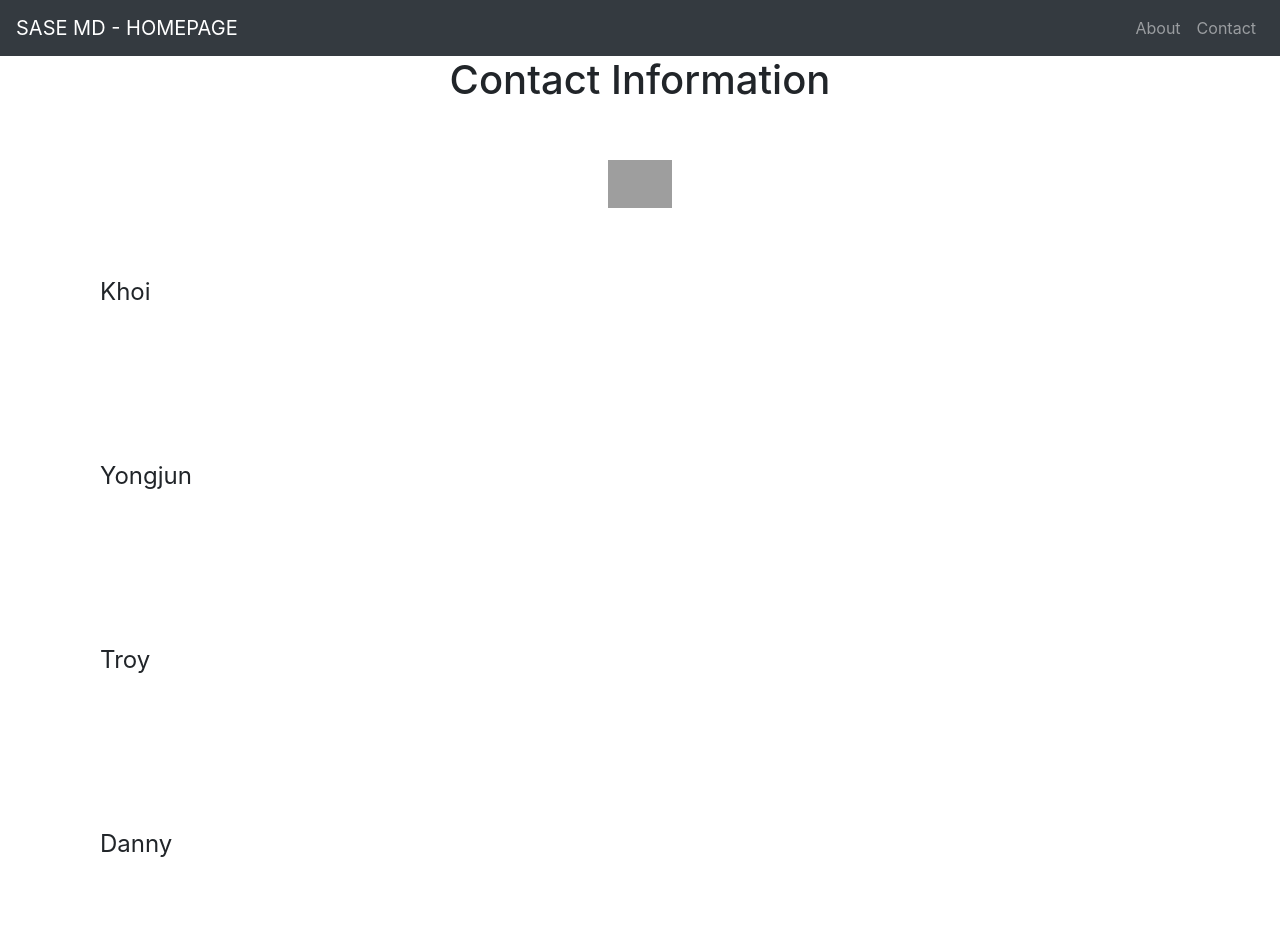
After one commit to Dannyle1237/MedicalAnalysis, a Flask app: page /contact in a window 1280 px wide. The commit adds this page. Run offline with Flask 3, Linux system fonts and the light colour scheme; some libraries are stand-ins or nearby versions; grey boxes are pictures that could not be loaded.

Commit message:
7214122023

```diff
--- a/python_flask/app.py
+++ b/python_flask/app.py
@@ -1,3 +1,26 @@
+# from flask import Flask, render_template
+# #this is the file to handle backend stuff of the webpage
+# from python_database import database_func as dbf
+
+# app = Flask(__name__)
+# app.config['TEMPLATES_AUTO_RELOAD'] = True
+
+# @app.route("/")
+# @app.route("/home")
+# def home():
+#     #Store column Disease in DB to variable
+#     diseases = dbf.storeQueryToVar('''SELECT * FROM Disease''')
+#     #Because everything in a database is stored as a tuple(array), you can
+#     #grab the first value of each item
+#     for idx, item in enumerate(diseases):
+#         diseases[idx] = item[0]
+#     print(diseases)
+
+
+#     return render_template("home.html", diseaseList = diseases)
+
+
+
 from flask import Flask, render_template
 #this is the file to handle backend stuff of the webpage
 from python_database import database_func as dbf
@@ -9,16 +32,48 @@ app.config['TEMPLATES_AUTO_RELOAD'] = True
 @app.route("/home")
 def home():
     #Store column Disease in DB to variable
-    diseases = dbf.storeQueryToVar('''SELECT * FROM Disease''')
+    symptoms = dbf.storeQueryToVar('''SELECT * FROM Symptom''')
+    combinations = dbf.storeQueryToVar('''SELECT * FROM Combination''')
+    arr = ["dischromic_patches", "itching"]
+    confirmed_diseases = []
+    for i in range (len(combinations)):     #pulls row
+        count = 0
+        for symptom in arr:                 #pulls symptom list
+            if symptom in combinations[i][1]: #checks for symptoms in combinations[rows][column]\
+                count += 1
+        if count == (len(arr)):
+            print(combinations[i])
+            if combinations[i][0] not in confirmed_diseases:
+                confirmed_diseases.append(combinations[i][0])
+
+    print("Confirmed diseases " + str(confirmed_diseases))
+
+
+
+
     #Because everything in a database is stored as a tuple(array), you can
     #grab the first value of each item
-    for idx, item in enumerate(diseases):
-        diseases[idx] = item[0]
-    print(diseases)
+    for idx, item in enumerate(symptoms):
+        symptoms[idx] = item[0]
+    #print(symptoms)
 
+    print("Symptoms:" + str(symptoms))
+    return render_template("home.html", symptomList = symptoms, confirmed_diseases = confirmed_diseases)
 
-    return render_template("home.html", diseaseList = diseases)
+@app.route("/about")
+def about():
+    return render_template("about.html")
+
+@app.route("/contact")
+def contact():
+    return render_template("contact.html")
+
 
 #Below runs webapp
 if __name__=='__main__':
     app.run(debug=True)
+
+
+#Below runs webapp
+if __name__=='__main__':
+    app.run(debug=True)
--- a/python_flask/static/main.css
+++ b/python_flask/static/main.css
@@ -65,7 +65,7 @@ display: block;
 
 #lists ul{
     display: inline-block;
-    height:500px;
+
 }
 
 #list1{
@@ -76,3 +76,22 @@ display: block;
     width:49%;
     border: 1px solid black;
 }
+
+/* Contact page stuff */
+
+.headingcontact{
+    text-align: center;
+
+}
+
+.information{
+    text-align: left;
+    text-indent: 100px;
+    font-size: 24px;
+    line-height: 7
+}
+
+.icons{
+    max-width: 5%;
+    height: auto;
+}
--- a/python_flask/static/main.js
+++ b/python_flask/static/main.js
@@ -20,3 +20,14 @@ function dropdown() {
       }
     }
   }
+
+function dostuff(){
+  var ul = document.querySelector('ul');
+  var li = document.createElement('li');
+  var text = document.createTextNode('New list item');
+  li.appendChild(text);
+  ul.appendChild(li);
+
+
+
+}
--- /dev/null
+++ b/python_flask/templates/about.html
@@ -0,0 +1 @@
+{% extends "base.html"%}
--- a/python_flask/templates/base.html
+++ b/python_flask/templates/base.html
@@ -18,9 +18,10 @@
 
     <title>SASEMD</title>
 </head>
+
 <body>
     <nav class="navbar navbar-expand-lg navbar-dark bg-dark">
-        <a class="navbar-brand" href="/">{%block header%}SASE MD{%endblock%}</a>
+        <a class="navbar-brand" href="/">{%block header%}SASE MD - HOMEPAGE{%endblock%}</a>
         <button
         class ="navbar-toggler"
         type="button"
--- /dev/null
+++ b/python_flask/templates/contact.html
@@ -0,0 +1,16 @@
+{% extends "base.html"%}
+
+{%block content%}
+<div class = "headingcontact">
+    <h1>Contact Information</h1>
+    <br></br>
+    <img src="https://assets-global.website-files.com/6257adef93867e50d84d30e2/636e0a6a49cf127bf92de1e2_icon_clyde_blurple_RGB.png" class = "icons">
+    <div class = "information">
+    <p>Khoi </p>
+    <p>Yongjun </p>
+    <p>Troy </p>
+    <p>Danny</p>
+    </div>
+  </div>
+
+{%endblock%}
```
Also changed, not shown: python_flask/templates/home.html (+4 -6 lines), python_flask/python_database/csv_to_database.py (line endings or trailing spaces), python_flask/python_database/database_func.py (line endings or trailing spaces), python_flask/templates/discordicon.png (added).
